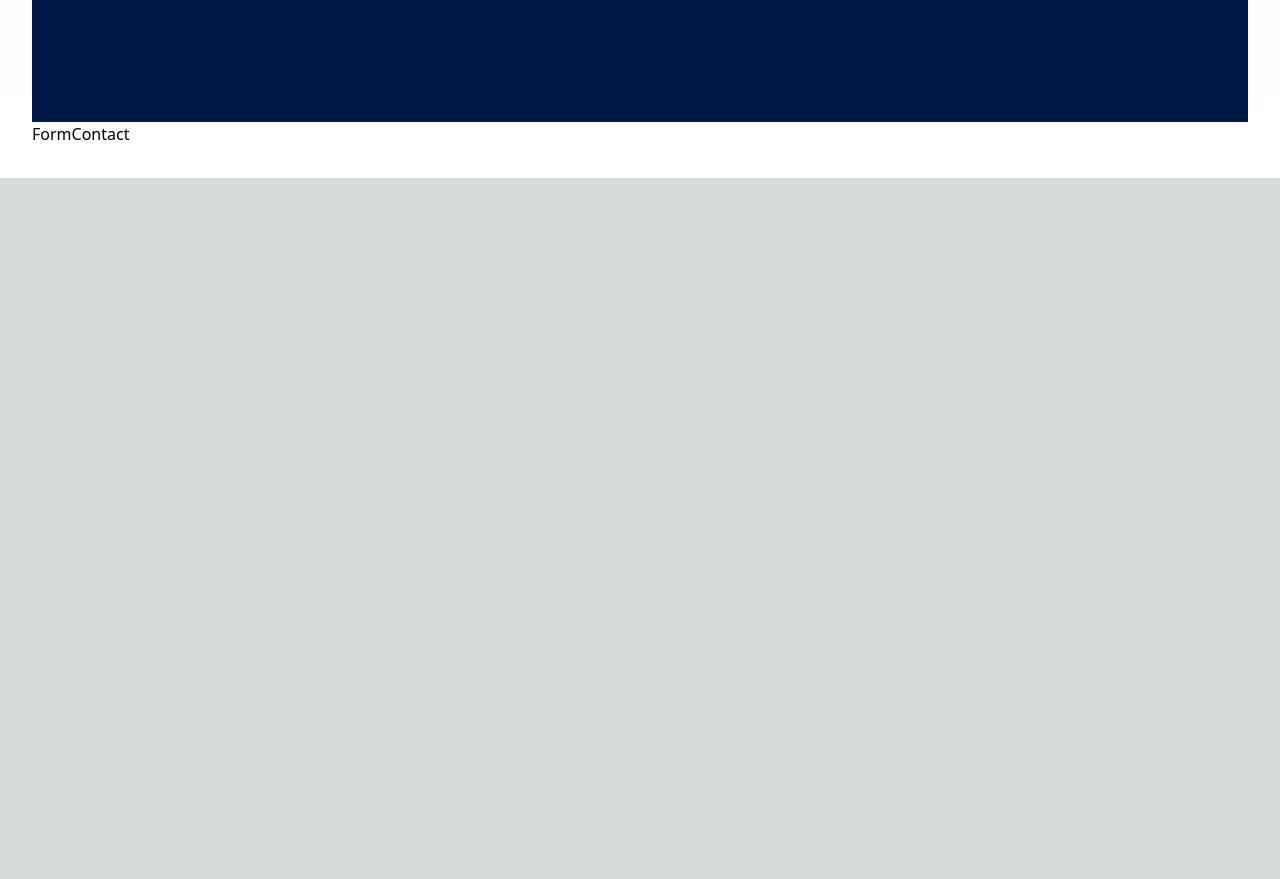
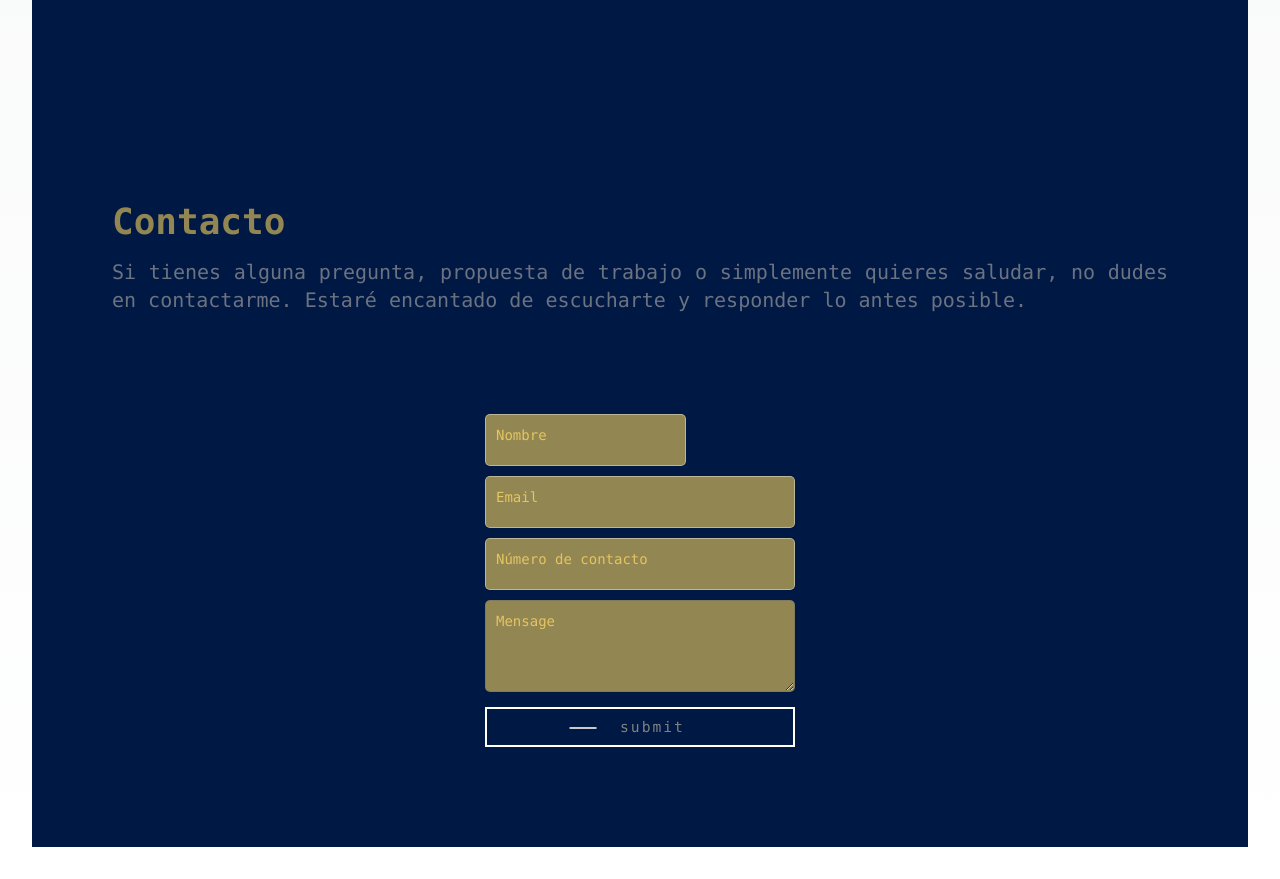
Before and after one commit to jeromanp/my-portfolio, a Next.js app: page / in a window 1280 px wide. Shown: the part 6000-6879 px from the top of the page. Before the commit the page ends 6178 px from the top, so only its background shows below. Built offline with nearby package versions, Linux system fonts and the light colour scheme.

Commit message:
add contact form

```diff
--- a/src/components/FormContact.jsx
+++ b/src/components/FormContact.jsx
@@ -1,7 +1,61 @@
-import React from 'react'
+import React from "react";
+import { contactoInfo } from "@/utils/data";
 
 export default function FormContact() {
   return (
-    <div>FormContact</div>
-  )
+    <div className="w-90 max-w-screen-xl items-center justify-between font-mono text-sm bg-custom-azul mx-auto">
+      <div className="p-20">
+        <h1 className="text-4xl font-bold mb-4 text-custom-oro">Contacto</h1>
+        <p className="mb-2 text-gray-500 text-justify text-xl">
+          {contactoInfo.parrafo_1}
+        </p>
+
+        <form className="form mx-auto mt-20">
+          <div className="flexy">
+            <label>
+              <input
+                required=""
+                placeholder="Nombre"
+                type="text"
+                className="input"
+              />
+            </label>
+          </div>
+
+          <label>
+            <input
+              required=""
+              placeholder="Email"
+              type="email"
+              className="input"
+            />
+          </label>
+
+          <label>
+            <input
+              required=""
+              type="tel"
+              placeholder="Número de contacto"
+              className="input"
+            />
+          </label>
+          <label>
+            <textarea
+              required=""
+              rows="3"
+              placeholder="Mensage"
+              className="input01"
+            ></textarea>
+          </label>
+
+          <button className="fancy" href="#">
+            <span className="top-key"></span>
+            <span className="text">submit</span>
+            <span className="bottom-key-1"></span>
+            <span className="bottom-key-2"></span>
+          </button>
+        </form>
+      </div>
+    </div>
+  );
 }
```
